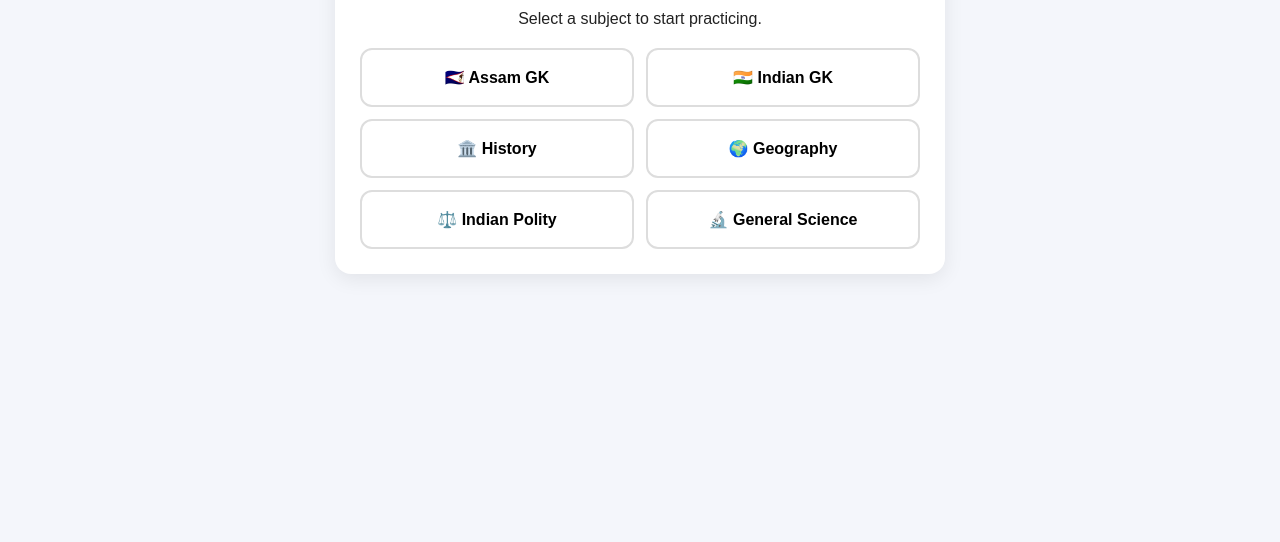
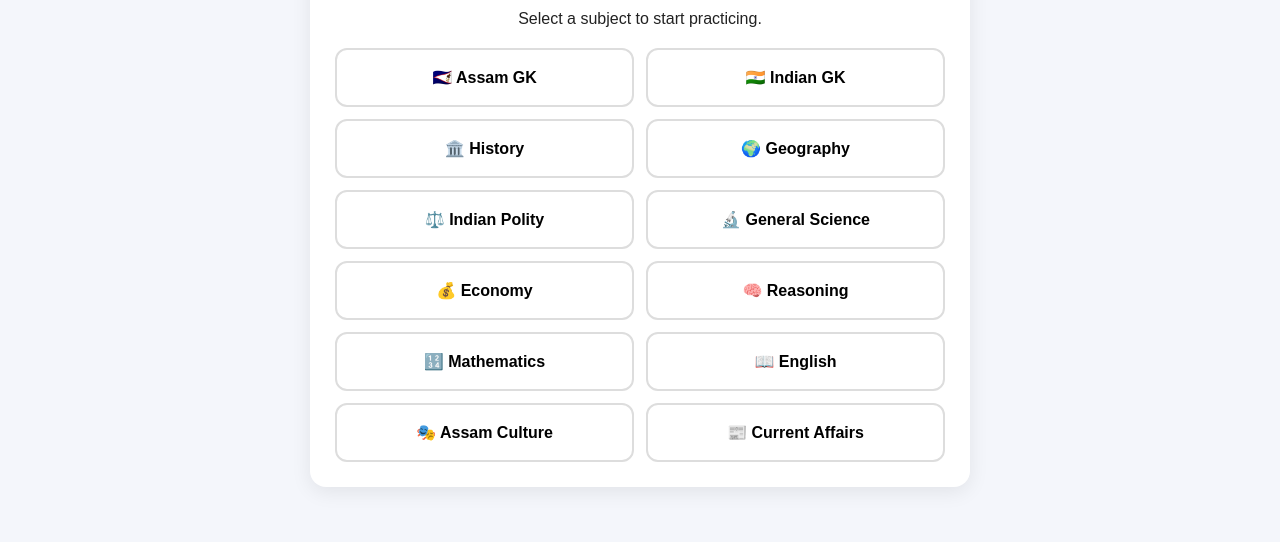
Before and after one commit to munchi-hub/ADRE--GK, a plain HTML site: page index.html in a window 1280 px wide. Shown: the part 258-800 px from the top of the page. Drawn offline with Linux system fonts and the light colour scheme.

Commit message:
Update index.html

```diff
--- a/index.html
+++ b/index.html
@@ -4,9 +4,9 @@
 <meta charset="UTF-8">
 <meta name="viewport" content="width=device-width, initial-scale=1.0">
 
-<title>ADRE GK Quiz – Assam Exam Preparation</title>
+<title>ADRE Prep – Assam Exam Preparation</title>
 
-<meta name="description" content="Practice ADRE GK questions with free online quizzes for Assam Direct Recruitment Exam preparation.">
+<meta name="description" content="Practice ADRE questions with free daily quizzes and topic-wise preparation for Assam Direct Recruitment Exam.">
 
 <style>
 * {
@@ -38,7 +38,7 @@ header p {
 }
 
 .container {
-    max-width: 650px;
+    max-width: 700px;
     margin: 30px auto;
     padding: 20px;
 }
@@ -159,7 +159,7 @@ header p {
 <body>
 
 <header>
-    <h1>ADRE GK Quiz</h1>
+    <h1>ADRE Prep</h1>
     <p>Assam Direct Recruitment Exam Preparation</p>
 </header>
 
@@ -196,6 +196,30 @@ header p {
 
             <button class="topic-btn" onclick="startQuiz('science')">
                 🔬 General Science
+            </button>
+
+            <button class="topic-btn" onclick="startQuiz('economy')">
+                💰 Economy
+            </button>
+
+            <button class="topic-btn" onclick="startQuiz('reasoning')">
+                🧠 Reasoning
+            </button>
+
+            <button class="topic-btn" onclick="startQuiz('maths')">
+                🔢 Mathematics
+            </button>
+
+            <button class="topic-btn" onclick="startQuiz('english')">
+                📖 English
+            </button>
+
+            <button class="topic-btn" onclick="startQuiz('culture')">
+                🎭 Assam Culture
+            </button>
+
+            <button class="topic-btn" onclick="startQuiz('current')">
+                📰 Current Affairs
             </button>
 
         </div>
@@ -245,129 +269,159 @@ header p {
 const questions = {
 
     assam: [
-
         {
             question: "What is the capital of Assam?",
             options: ["Guwahati", "Dispur", "Jorhat", "Dibrugarh"],
             answer: 1
         },
-
         {
             question: "Which river is often called the lifeline of Assam?",
             options: ["Ganga", "Yamuna", "Brahmaputra", "Godavari"],
             answer: 2
         },
-
         {
             question: "Which is the largest river island in Assam?",
             options: ["Majuli", "Umananda", "Dibru", "Chandubi"],
             answer: 0
         },
-
         {
             question: "Kaziranga National Park is famous for which animal?",
             options: ["Asiatic Lion", "One-horned Rhinoceros", "Tiger", "Elephant"],
             answer: 1
         },
-
         {
             question: "What is the state animal of Assam?",
             options: ["Tiger", "Elephant", "One-horned Rhinoceros", "Wild Buffalo"],
             answer: 2
         }
-
     ],
 
     india: [
-
         {
             question: "What is the capital of India?",
             options: ["Mumbai", "New Delhi", "Kolkata", "Chennai"],
             answer: 1
         },
-
         {
             question: "What is the national animal of India?",
             options: ["Lion", "Elephant", "Tiger", "Leopard"],
             answer: 2
         },
-
         {
             question: "Which is the largest state of India by area?",
             options: ["Maharashtra", "Rajasthan", "Madhya Pradesh", "Uttar Pradesh"],
             answer: 1
         }
-
     ],
 
     history: [
-
         {
             question: "Who was the first emperor of the Maurya Empire?",
             options: ["Ashoka", "Chandragupta Maurya", "Bindusara", "Harsha"],
             answer: 1
         },
-
         {
             question: "Who founded the Mughal Empire in India?",
             options: ["Akbar", "Babur", "Humayun", "Shah Jahan"],
             answer: 1
         },
-
         {
             question: "In which year did India become independent?",
             options: ["1945", "1946", "1947", "1950"],
             answer: 2
         }
-
     ],
 
     geography: [
-
         {
             question: "Which is the longest river in India?",
             options: ["Ganga", "Yamuna", "Godavari", "Narmada"],
             answer: 0
         },
-
         {
             question: "Which is the highest mountain peak in India?",
             options: ["Mount Everest", "Kangchenjunga", "Nanda Devi", "Annapurna"],
             answer: 1
         }
-
     ],
 
     polity: [
-
         {
             question: "Who is the constitutional head of India?",
             options: ["Prime Minister", "President", "Chief Justice", "Home Minister"],
             answer: 1
         },
-
         {
             question: "How many houses are there in the Parliament of India?",
             options: ["One", "Two", "Three", "Four"],
             answer: 1
         }
-
     ],
 
     science: [
-
         {
             question: "What is the chemical formula of water?",
             options: ["CO2", "O2", "H2O", "NaCl"],
             answer: 2
         },
-
         {
             question: "Which planet is known as the Red Planet?",
             options: ["Venus", "Mars", "Jupiter", "Mercury"],
             answer: 1
         }
+    ],
 
+    economy: [
+        {
+            question: "What does GDP stand for?",
+            options: [
+                "Gross Domestic Product",
+                "General Domestic Price",
+                "Gross Development Plan",
+                "Government Domestic Product"
+            ],
+            answer: 0
+        }
+    ],
+
+    reasoning: [
+        {
+            question: "If 2, 4, 6, 8, what comes next?",
+            options: ["9", "10", "11", "12"],
+            answer: 1
+        }
+    ],
+
+    maths: [
+        {
+            question: "What is 15 + 27?",
+            options: ["40", "41", "42", "43"],
+            answer: 2
+        }
+    ],
+
+    english: [
+        {
+            question: "Choose the synonym of 'Happy'.",
+            options: ["Sad", "Joyful", "Angry", "Weak"],
+            answer: 1
+        }
+    ],
+
+    culture: [
+        {
+            question: "Which festival is widely celebrated in Assam?",
+            options: ["Bihu", "Onam", "Pongal", "Lohri"],
+            answer: 0
+        }
+    ],
+
+    current: [
+        {
+            question: "Current Affairs questions will be added regularly.",
+            options: ["Continue", "Continue", "Continue", "Continue"],
+            answer: 0
+        }
     ]
 
 };
```
